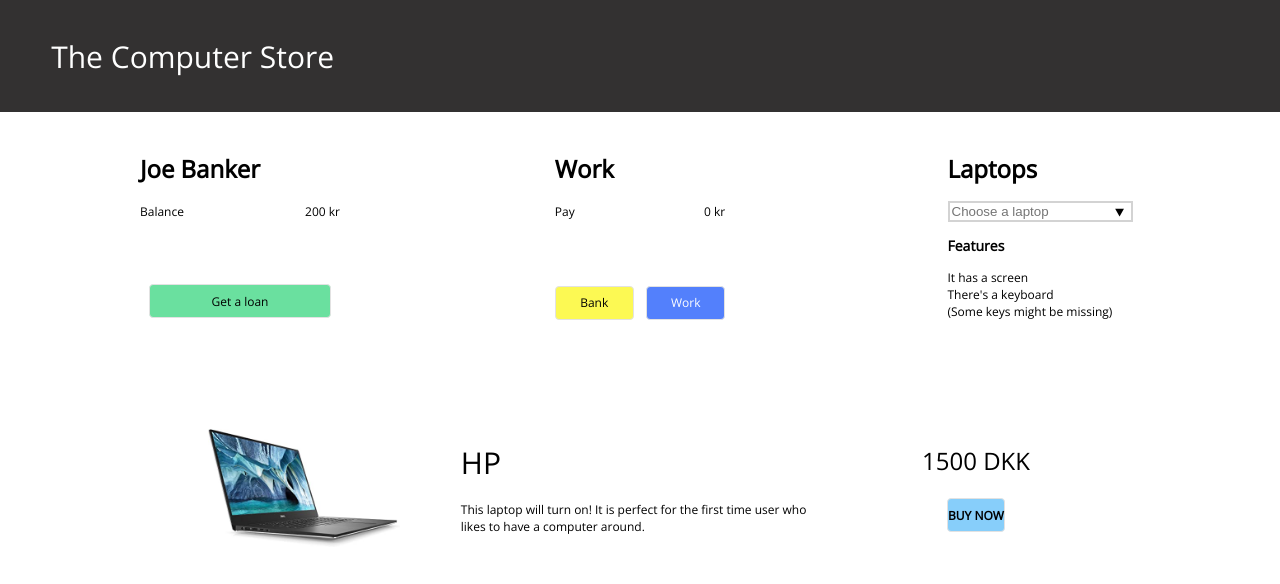
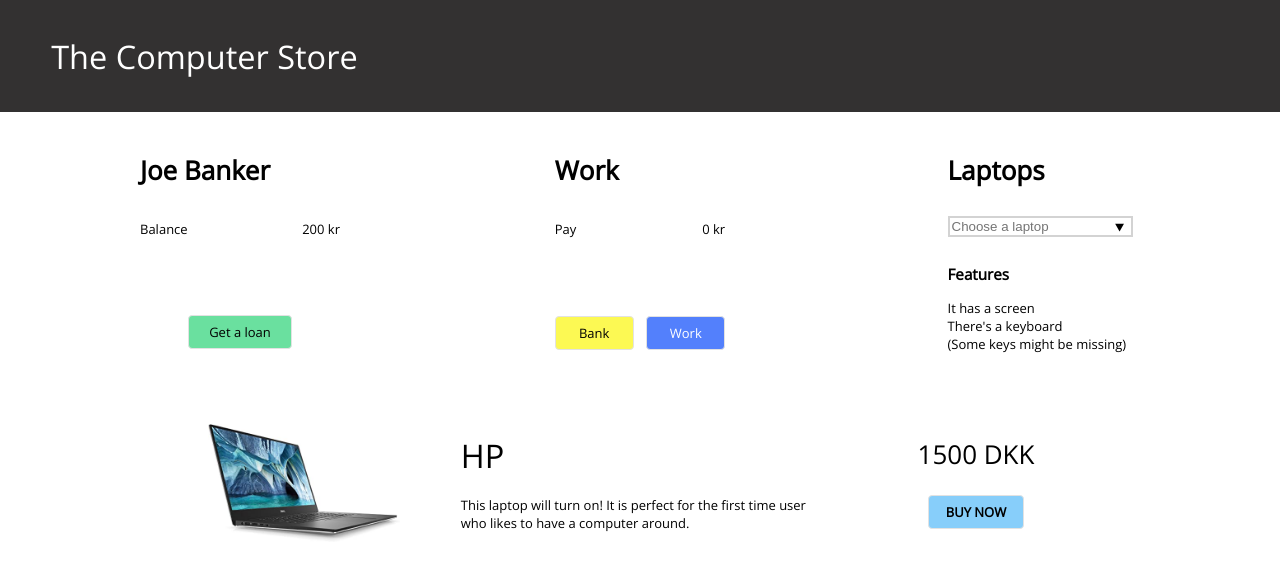
Before and after one commit to tavinogradova92/computer-store, a plain HTML site: page index.html in a window 1280 px wide. Drawn offline with nearby package versions, Linux system fonts and the light colour scheme.

Commit message:
Layout adjusted

```diff
--- a/index.css
+++ b/index.css
@@ -1,5 +1,5 @@
 :root{
-    font-size: 12px;
+    font-size: 13px;
 }
 
 body {
@@ -28,7 +28,7 @@ main {
     margin: 5vh;
     display: grid;
     grid-template-columns: 1fr 1fr 1fr;
-    grid-template-rows: 1fr 2fr;
+    grid-template-rows: 1fr 1fr;
 }
 
 .bank-account {
@@ -61,13 +61,18 @@ main {
     visibility: hidden;
 }
 
+.loan-button-container {
+    display: grid;
+    justify-content: center;
+}
+
 .loan-button {
     display: flex;
     justify-self: center;
     justify-content: center;
     align-items: center;
     height: 4vh;
-    width: 90%;
+    width: 8vw;
     background-color: #6ae09f;
     border: 1px #e2e2e2 solid;
     border-radius: 4px;
@@ -176,6 +181,7 @@ input::-webkit-calendar-picker-indicator {
     grid-template-columns: 1fr 2fr 1fr;
     max-width: 70vw;
     min-height: 20vh;
+    margin-top: 3vh;
     place-self: center;
     justify-items: center;
     align-items: center;
@@ -198,6 +204,11 @@ img {
     margin: 10%;
 }
 
+.price-container {
+    display: grid;
+    justify-items: center;
+}
+
 .price {
     font-size: 2em;
     font-weight: 500;
@@ -207,10 +218,10 @@ img {
 
 .buy-button {
     display: flex;
-    justify-self: center;
     justify-content: center;
     align-items: center;
     height: 4vh;
+    width: 80%;
     background-color: #87CEFA;
     border: 1px #e2e2e2 solid;
     border-radius: 4px;
--- a/index.html
+++ b/index.html
@@ -28,8 +28,16 @@
                 <div>500 kr</div>
             </div>
         </div>
-        <div class="loan-button">
-            <a class="loan-button_text" href="" type="button" class="bank-account_action-button">Get a loan</a>
+        <div class="loan-button-container">
+            <div class="loan-button">
+                <a
+                    class="loan-button_text"
+                    href=""
+                    type="button"
+                    class="bank-account_action-button">
+                        Get a loan
+                </a>
+            </div>
         </div>
     </div>
 
@@ -86,7 +94,7 @@
             <p class="description-title">HP</p>
             <div>This laptop will turn on! It is perfect for the first time user who likes to have a computer around.</div>
         </div>
-        <div>
+        <div class="price-container">
             <div class="price">1500 DKK</div>
             <div class="buy-button">
                 <a class="buy-button_text" href="" type="button">Buy now</a>
```
